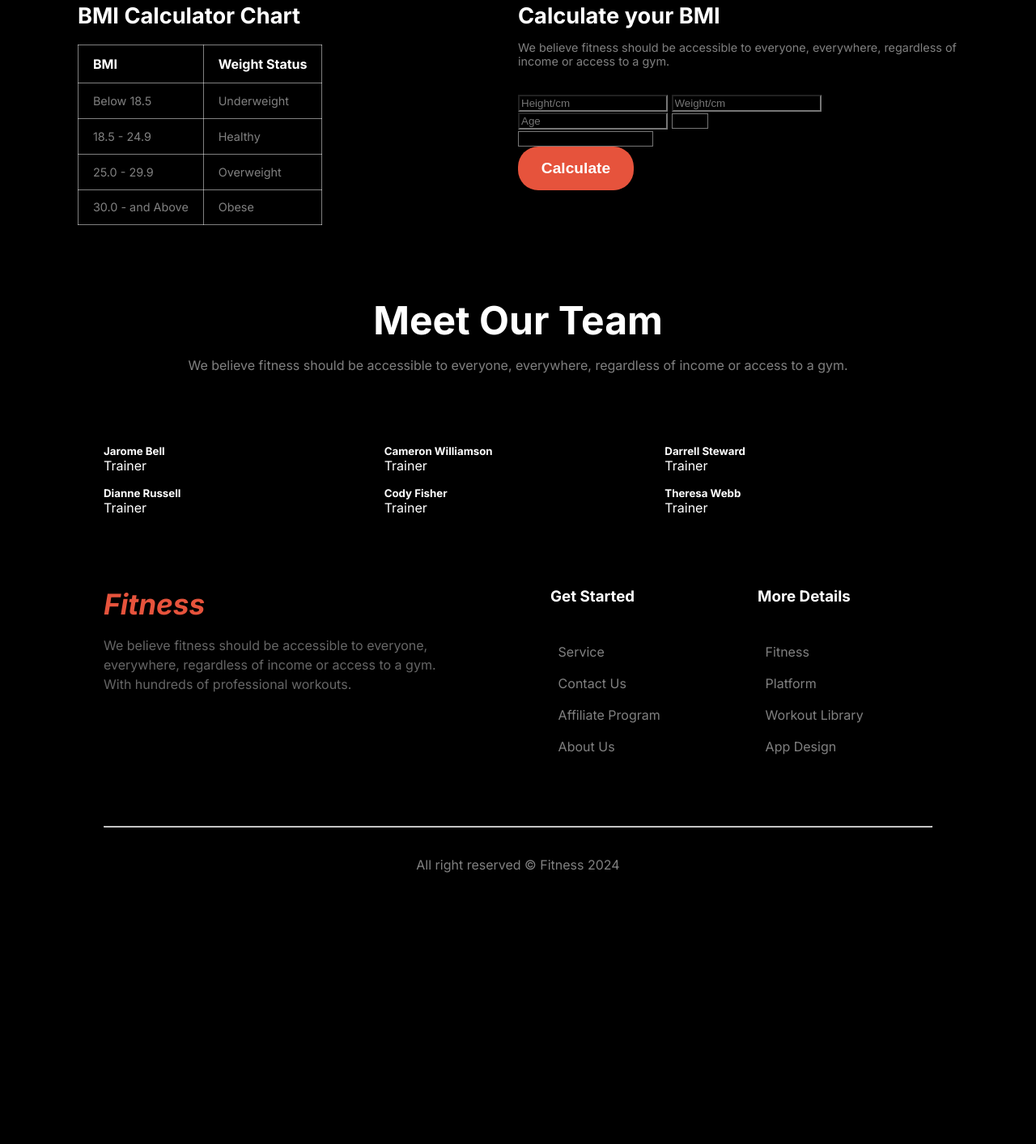
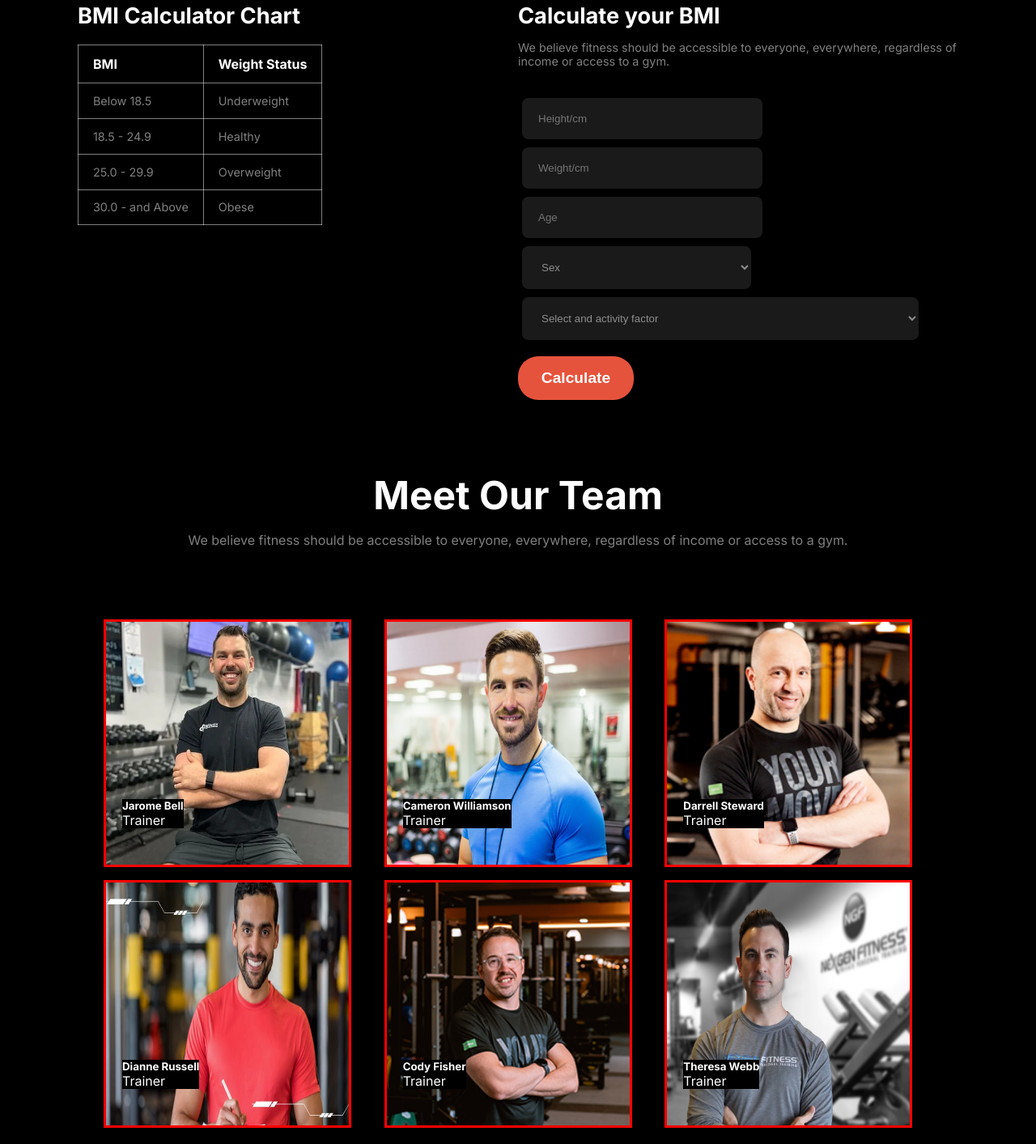
Before and after one commit to SubirChDey/fitness, a plain HTML site: page index.html in a window 1280 px wide. Shown: the part 2127-3540 px from the top of the page at 81% size. Before the commit the page ends 3240 px from the top, so only its background shows below. Drawn offline with Linux system fonts and the light colour scheme; a web font is replaced by a local one.

Commit message:
few more section responsiveness done

```diff
--- a/index.html
+++ b/index.html
@@ -44,12 +44,14 @@
                 <img src="images/Images 2.png" alt="">
                 <div class="card1">
                     <p>350+ <br>
-                    <span>Video turorial</span></p>
+                        <span>Video turorial</span>
+                    </p>
 
                 </div>
                 <div class="card2">
                     <p>500+ <br>
-                    <span>Free Workout Videos</span></p>
+                        <span>Free Workout Videos</span>
+                    </p>
 
                 </div>
             </div>
@@ -86,6 +88,9 @@
                 </div>
             </div>
         </div>
+
+        <!-- Run section starts -->
+
         <div class="run-container">
             <div class="run-text-part">
                 <h3>Run an Extra <br> Mile Easily</h3>
@@ -144,10 +149,10 @@
                         <input type="text" placeholder="Weight/cm"> <br>
                         <input type="text" placeholder="Age">
                         <select name="" id="">
-                            <option value="" selected >Sex</option>
+                            <option value="" selected>Sex</option>
                         </select> <br>
-                        <select name="" id="">
-                            <option value="" selected >Select and activity factor</option>
+                        <select class="select-2" name="" id="">
+                            <option value="" selected>Select and activity factor</option>
                         </select> <br>
                         <button class="primary-btn">Calculate</button>
 
@@ -163,38 +168,51 @@
         <div class="team-container">
             <div class="team-text-part">
                 <h3>Meet Our Team</h3>
-                <p>We believe fitness should be accessible to everyone, everywhere, regardless of income or access to a gym.</p>
+                <p>We believe fitness should be accessible to everyone, everywhere, regardless of income or access to a
+                    gym.</p>
             </div>
             <div class="team-images">
-                <div class="team-image team-image1">
-                    <!-- <img src="images/trainer1.png" alt=""> -->
+                <div class="team-image team-image-1">
+                    <img class="img" src="images/trainer1.png" alt="">
+                    <div class="trainer-title">
                         <h5>Jarome Bell</h5>
                         <p>Trainer</p>
                     </div>
-                <div class="team-image">
-                    <!-- <img src="images/trainer2.png" alt=""> -->
+                </div>
+                <div class="team-image team-image-2">
+                    <img class="img" src="images/trainer2.png" alt="">
+                    <div class="trainer-title">
                         <h5>Cameron Williamson</h5>
                         <p>Trainer</p>
                     </div>
-                <div class="team-image">
-                    <!-- <img src="images/trainer3.png" alt=""> -->
+                </div>
+                <div class="team-image team-image-3">
+                    <img class="img" src="images/trainer3.png" alt="">
+                    <div class="trainer-title">
                         <h5>Darrell Steward</h5>
                         <p>Trainer</p>
                     </div>
-                <div class="team-image">
-                    <!-- <img src="images/trainer4.png" alt=""> -->
+                </div>
+                <div class="team-image team-image-4">
+                    <img class="img" src="images/trainer4.png" alt="">
+                    <div class="trainer-title">
                         <h5>Dianne Russell</h5>
                         <p>Trainer</p>
                     </div>
-                <div class="team-image">
-                    <!-- <img src="images/trainer5.png" alt=""> -->
+                </div>
+                <div class="team-image team-image-5">
+                    <img class="img" src="images/trainer5.png" alt="">
+                    <div class="trainer-title">
                         <h5>Cody Fisher</h5>
                         <p>Trainer</p>
                     </div>
-                <div class="team-image">
-                    <!-- <img src="images/trainer6.png" alt=""> -->
+                </div>
+                <div class="team-image team-image-6">
+                    <img class="img" src="images/trainer6.png" alt="">
+                    <div class="trainer-title">
                         <h5>Theresa Webb</h5>
                         <p>Trainer</p>
+                    </div>
                 </div>
             </div>
 
@@ -204,7 +222,8 @@
         <div class="footer-container">
             <div class="title-tag">
                 <h2 class="footer-title">Fitness</h2>
-                <p>We believe fitness should be accessible to everyone, everywhere, regardless of income or access to a gym. With hundreds of professional workouts.</p>
+                <p>We believe fitness should be accessible to everyone, everywhere, regardless of income or access to a
+                    gym. With hundreds of professional workouts.</p>
             </div>
             <!-- <div class="menu-options"> -->
             <div class="more-link-1">
--- a/styles.css
+++ b/styles.css
@@ -198,6 +198,7 @@ body {
 
 .run-img-part {
     border: 1px solid red;
+
 }
 
 .run-container img {
@@ -276,6 +277,33 @@ table {
     margin-bottom: 2rem;
 }
 
+form input {
+    padding: 18px 100px 18px 20px;
+    margin: 5px;
+    border: none;
+    border-radius: 8px;
+    background-color: rgba(255, 255, 255, 0.1);
+}
+
+form select {
+    padding: 18px 220px 18px 20px;
+    margin: 5px;
+    border: none;
+    border-radius: 8px;
+    background-color: rgba(255, 255, 255, 0.1);
+    color: rgba(255, 255, 255, 0.5);
+
+}
+
+.select-2 {
+    width: 90%;
+    margin-bottom: 20px;
+}
+
+form select option {
+    margin: 500px;
+}
+
 
 /* team section starts */
 
@@ -306,9 +334,22 @@ table {
     margin-bottom: 5.5rem;
 }
 
-.team-image1 {
-    background-image: url("images/exercise1.jpg");
+.team-image {
+    border: 3px solid red;
+    position: relative;
+    width: 300px;
+    height: 300px;
+}
 
+.img {
+    width: 300px;
+    height: 300px;
+}
+
+.trainer-title {
+    position: absolute;
+    left: 20px;
+    bottom: 45px;
 }
 
 /* footer options */
@@ -317,15 +358,13 @@ table {
     width: 80%;
     margin: 0 auto;
     height: 200px;
-    /* background-color: rgba(255, 255, 255, 0.4); */
-
 }
 
 .footer-container {
     display: grid;
     grid-template-columns: 2fr repeat(2, 1fr);
     margin-bottom: 4.9rem;
-    /* background-color: rgba(255, 255, 255, 0.4); */
+    /* background-color: rgba(255, 255, 255, 0.9); */
 }
 
 .footer-title {
@@ -333,7 +372,6 @@ table {
     font-style: italic;
     color: #E6533C;
     margin-bottom: 1.1rem;
-
 }
 
 .title-tag p {
@@ -394,28 +432,56 @@ table {
         grid-template-columns: 1fr;
     }
 
+    .bmi-text-part {
+        margin-left: 40px;
+    }
+
+    .bmi-calculator-container {
+        width: 85%;
+        margin: 0 auto;
+        display: grid;
+        grid-template-columns: 1fr;
+    }
+
+    .select-2 {
+        width: 285px;
+    }
+
+    .team-images {
+        grid-template-columns: 1fr;
+    }
+
     .footer-container {
         grid-template-columns: 1fr;
 
     }
+
     .title-tag p {
         margin-bottom: 30px;
         width: 90%;
     }
+
     .more-link-1 {
         margin-left: 0;
         padding-left: 0;
         margin-bottom: 40px;
     }
+
     .more-link-1 h3 {
         margin-bottom: 10px;
     }
+
     .more-link-2 h3 {
         margin-bottom: 10px;
     }
+
     .more-link-2 {
         margin-bottom: 0;
         padding-bottom: 0;
     }
 
+    .copyright {
+        text-align: left;
+    }
+
 }
```
Lines whose indentation alone changed are shown as unchanged.
